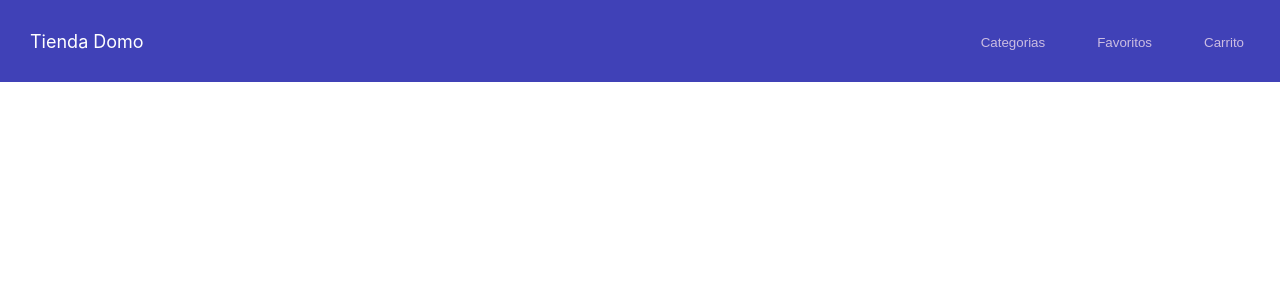
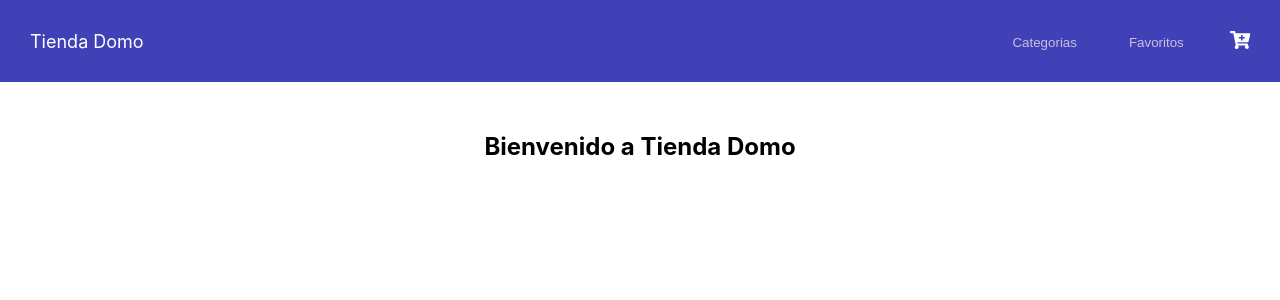
Before and after one commit to emanuelchamorro/tiendaChamorro, a React (Create React App) app: page / in a window 1280 px wide. Shown: the top 300 px of the page. Built offline with nearby package versions, Linux system fonts and the light colour scheme.

Commit message:
Desafio Clase 4 - Crea tu landing

```diff
--- a/package.json
+++ b/package.json
@@ -3,6 +3,9 @@
   "version": "0.1.0",
   "private": true,
   "dependencies": {
+    "@fortawesome/fontawesome-svg-core": "^1.2.35",
+    "@fortawesome/free-solid-svg-icons": "^5.15.3",
+    "@fortawesome/react-fontawesome": "^0.1.14",
     "@testing-library/jest-dom": "^5.13.0",
     "@testing-library/react": "^11.2.7",
     "@testing-library/user-event": "^12.8.3",
--- a/src/App.js
+++ b/src/App.js
@@ -1,9 +1,11 @@
 import {NavBar} from './components/navBar/navBar'
+import {ItemListContainer} from './components/itemListContainer/itemListContainer'
 
 function App() {
     return (
       <>
        <NavBar />
+       <ItemListContainer greeting='Bienvenido a Tienda Domo' />
       </>
     );
   }
--- /dev/null
+++ b/src/components/cartWidget/cartWidget.css
@@ -0,0 +1,5 @@
+.shop-cart {
+    color: white;
+    font-size: 18px;
+    cursor: pointer;
+}
--- /dev/null
+++ b/src/components/cartWidget/cartWidget.js
@@ -0,0 +1,13 @@
+import './cartWidget.css'
+import { FontAwesomeIcon } from '@fortawesome/react-fontawesome'
+import { faCartPlus } from '@fortawesome/free-solid-svg-icons'
+
+
+
+export const CartWidget = () => {
+
+    return (
+
+        <FontAwesomeIcon icon={faCartPlus} className="shop-cart" />
+    )
+}
--- /dev/null
+++ b/src/components/itemListContainer/itemListContainer.css
@@ -0,0 +1,7 @@
+.list-container {
+    padding:30px
+}
+
+.list-container h2 {
+    text-align: center;
+}
--- /dev/null
+++ b/src/components/itemListContainer/itemListContainer.js
@@ -0,0 +1,10 @@
+import './itemListContainer.css'
+
+export const ItemListContainer = ({greeting}) => {
+
+    return (
+       <div className="list-container">
+        <h2>{greeting}</h2>
+      </div>
+    )
+}
--- a/src/components/navBar/navBar.js
+++ b/src/components/navBar/navBar.js
@@ -1,4 +1,5 @@
 import './navBar.css'
+import {CartWidget} from  '../cartWidget/cartWidget'
 
 export const NavBar = () => {
 
@@ -19,7 +20,7 @@
               </ul>
               <ul>
                   <li>
-                      <button>Carrito</button>
+                      <CartWidget />
                   </li>
               </ul>
             </div>
```
Also changed, not shown: 1 other file (tests, documents, lock files or other folders).
